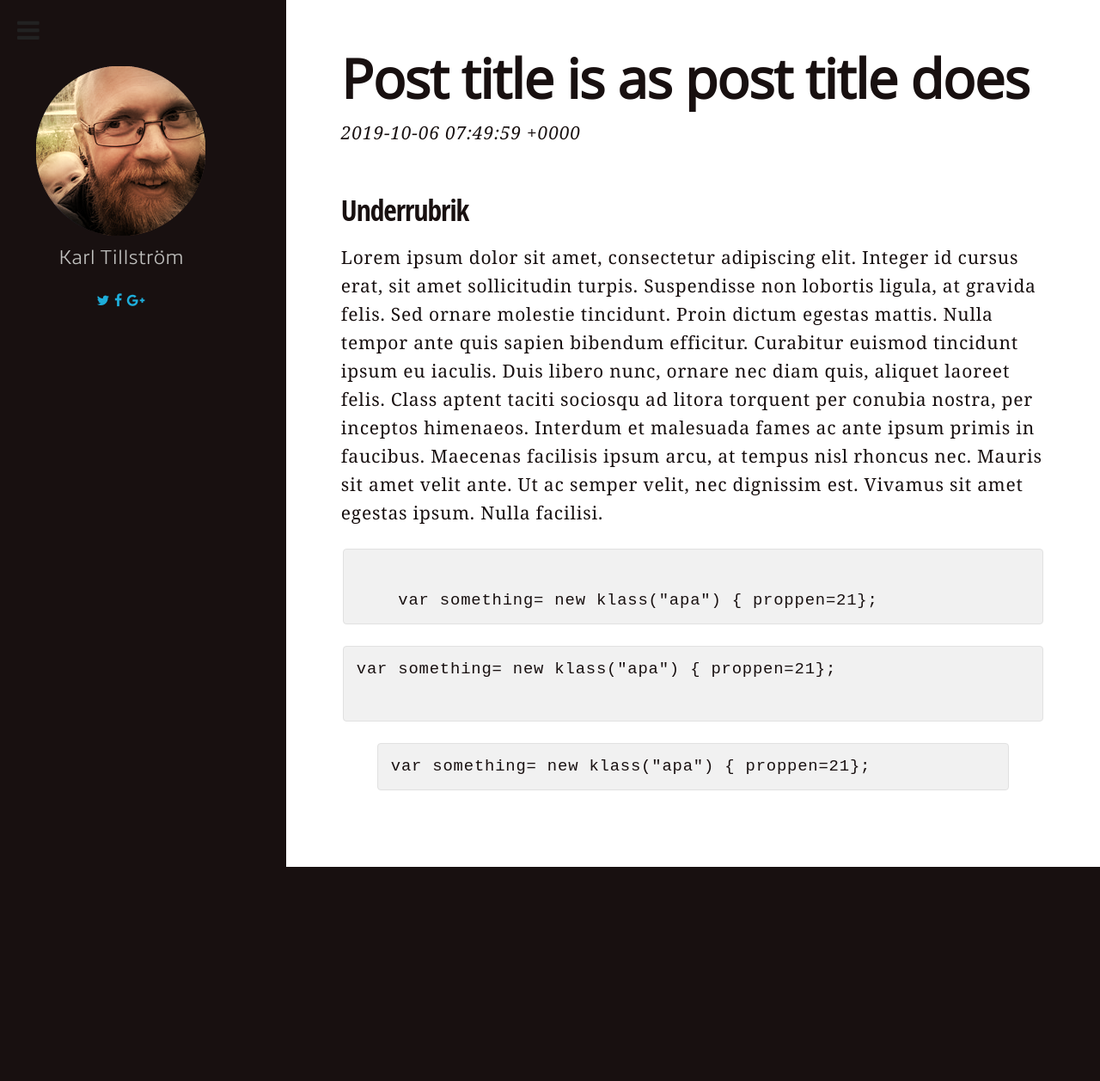
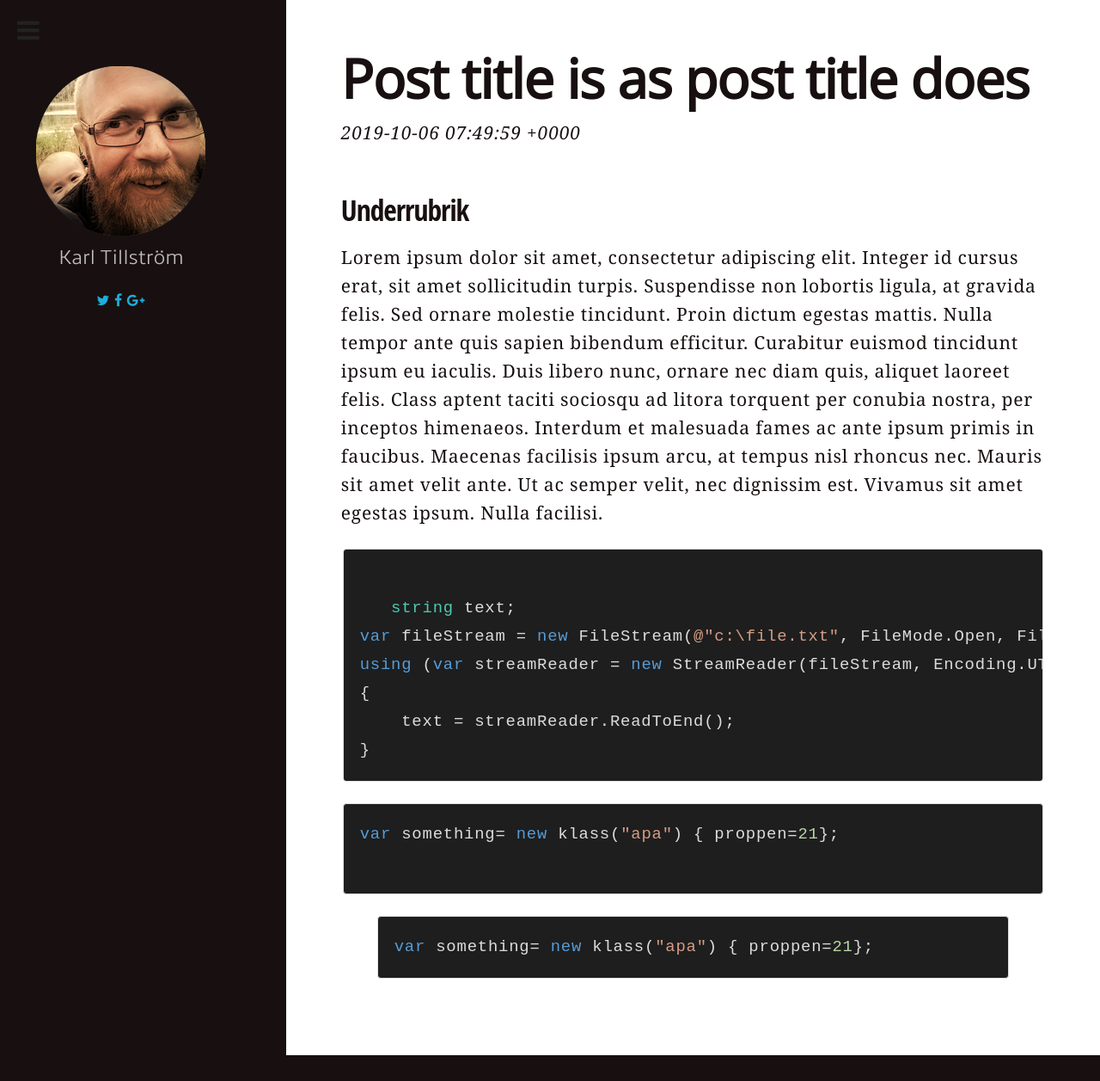
Before and after one commit to skarlman/LunchMed.NET, a Jekyll site: the page built from _posts/2019-10-05-post-title-is-as-post-title-does.markdown, in a window 1280 px wide. Shown: the whole page at 86% size. Built offline with Jekyll 4.4.1, drawn with Linux system fonts in a browser that asks for light colours; nearby versions of some CDN libraries; some web fonts are replaced; before the commit the page ends 1038 px from its top, so only the background shows below that.

````diff
--- a/_layouts/default.html
+++ b/_layouts/default.html
@@ -21,8 +21,9 @@
   <link href="https://fonts.googleapis.com/css?family=Mate&display=swap" rel="stylesheet">
   <link href="https://fonts.googleapis.com/css?family=Open+Sans&display=swap" rel="stylesheet">
   <link rel="stylesheet"
-  href="//cdnjs.cloudflare.com/ajax/libs/highlight.js/9.15.10/styles/default.min.css">
+  href="//cdnjs.cloudflare.com/ajax/libs/highlight.js/9.15.10/styles/vs2015.min.css">
 <script src="//cdnjs.cloudflare.com/ajax/libs/highlight.js/9.15.10/highlight.min.js"></script>
+<script>hljs.initHighlightingOnLoad();</script>
 
   <!-- CSS
   –––––––––––––––––––––––––––––––––––––––––––––––––– -->
--- a/_posts/2019-10-05-post-title-is-as-post-title-does.markdown
+++ b/_posts/2019-10-05-post-title-is-as-post-title-does.markdown
@@ -10,8 +10,13 @@ date: 2019-10-06 09:49:59 +0200
 ## Underrubrik
 Lorem ipsum dolor sit amet, consectetur adipiscing elit. Integer id cursus erat, sit amet sollicitudin turpis. Suspendisse non lobortis ligula, at gravida felis. Sed ornare molestie tincidunt. Proin dictum egestas mattis. Nulla tempor ante quis sapien bibendum efficitur. Curabitur euismod tincidunt ipsum eu iaculis. Duis libero nunc, ornare nec diam quis, aliquet laoreet felis. Class aptent taciti sociosqu ad litora torquent per conubia nostra, per inceptos himenaeos. Interdum et malesuada fames ac ante ipsum primis in faucibus. Maecenas facilisis ipsum arcu, at tempus nisl rhoncus nec. Mauris sit amet velit ante. Ut ac semper velit, nec dignissim est. Vivamus sit amet egestas ipsum. Nulla facilisi.
 
-<pre><code>
-    var something= new klass("apa") { proppen=21};
+<pre><code class="csharp">
+   string text;
+var fileStream = new FileStream(@"c:\file.txt", FileMode.Open, FileAccess.Read);
+using (var streamReader = new StreamReader(fileStream, Encoding.UTF8))
+{
+    text = streamReader.ReadToEnd();
+}
 </code></pre>
 
 ```
````
